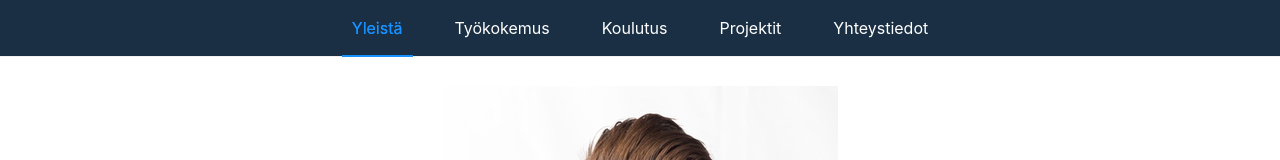
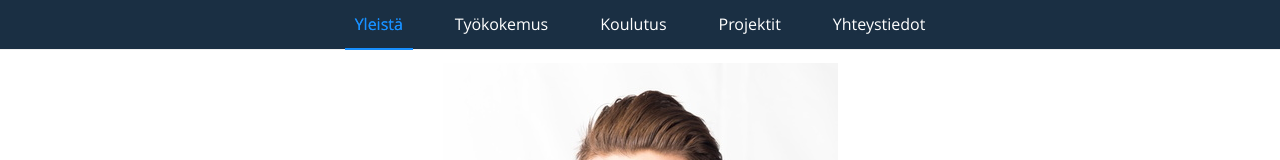
Before and after one commit to iiroki/iiroki.github.io, a React (Create React App) app: page / in a window 1280 px wide. Shown: the top 160 px of the page. Built offline with nearby package versions, Linux system fonts and the light colour scheme; the HTML template or start-up script is replaced by a standard one.

Commit message:
Added Open Sans font and fixed app height

```diff
--- a/src/App.css
+++ b/src/App.css
@@ -1,10 +1,31 @@
+@font-face {
+  font-family: 'OpenSans';
+  src: local('OpenSans'), url(./fonts/OpenSans.ttf), format('truetype');
+}
+
+body {
+  font-family: OpenSans;
+  overflow-x: hidden;
+  -webkit-font-smoothing: antialiased;
+  -moz-osx-font-smoothing: grayscale;
+}
+
 .page-wrapper {
-  margin: 1% 2.5%;
+  max-height: calc(var(--app-height) - 50px) !important;
+  overflow-y: auto;
 }
 
 .page-content {
+  margin: 1% 2.5%;
+  max-width: 800px;
+  margin-left: auto;
+  margin-right: auto;
   align-items: center;
   text-align: center;
+}
+
+.ant-tabs {
+  height: 50px !important;
 }
 
 .ant-tabs-tab {
--- a/src/App.tsx
+++ b/src/App.tsx
@@ -26,6 +26,10 @@ const App: React.FC = () => {
   const [page, setPage] = React.useState<Page>(Page.GENERAL)
   const [localication, setLocalization] = React.useState<Localization>(Localization.FI) // TODO
 
+  const setAppHeight = () => document.documentElement.style.setProperty('--app-height', `${window.innerHeight}px`)
+  window.addEventListener('resize', setAppHeight)
+  setAppHeight()
+
   const getPageComponent = () => {
     switch (page) {
       case Page.GENERAL:
@@ -51,7 +55,7 @@ const App: React.FC = () => {
         animated
         activeKey={page}
         onChange={key => setPage(key as Page)}
-        tabBarStyle={{ backgroundColor: '#1a2f43', color: '#ffffff' }}
+        tabBarStyle={{ backgroundColor: '#1a2f43', color: '#ffffff', height: 50 }}
       >
         <Tabs.TabPane key={Page.GENERAL} tab='Yleistä' />
         <Tabs.TabPane key={Page.EXPERIENCE} tab='Työkokemus' />
@@ -65,7 +69,7 @@ const App: React.FC = () => {
       <ParticlesBg
         type='cobweb'
         num={50}
-        color='#3881ae'
+        color='#3a668b'
         bg
       />
     </>
```
Also changed, not shown: src/fonts/OpenSans.ttf (added).
